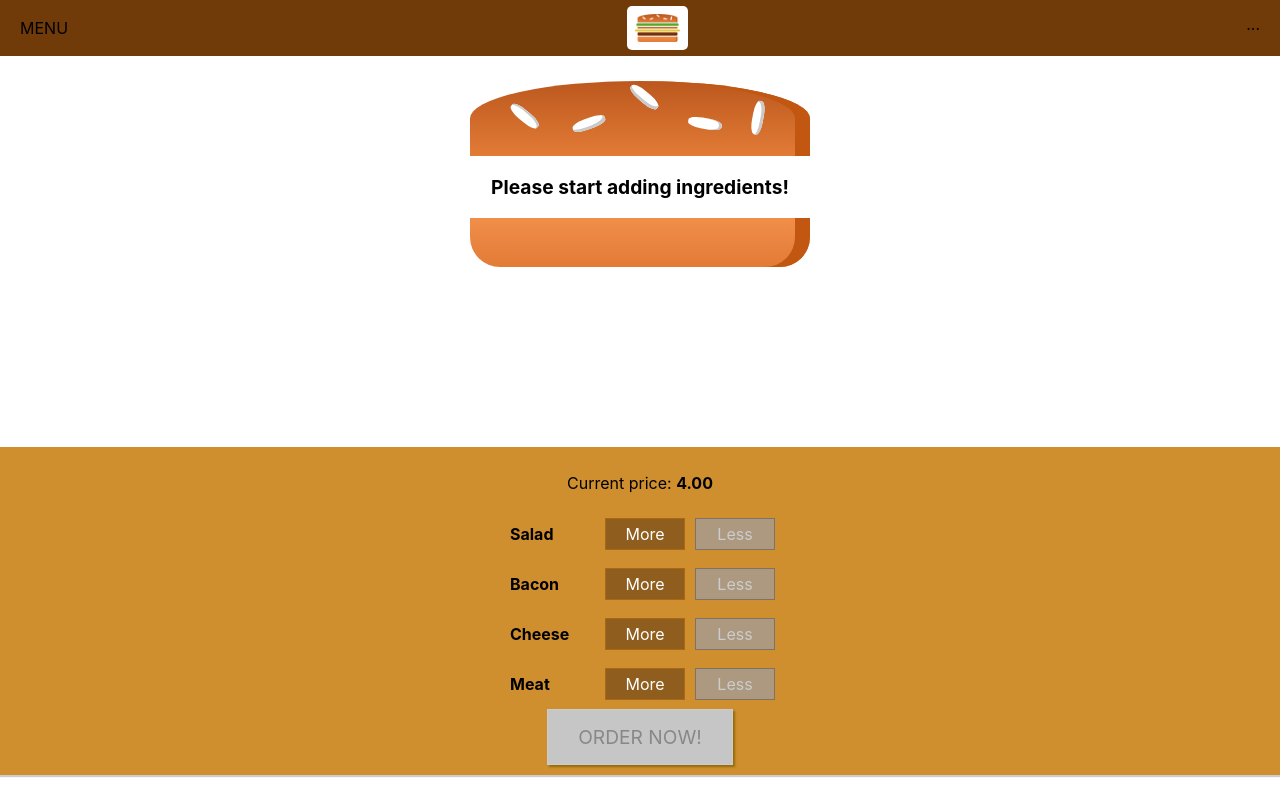
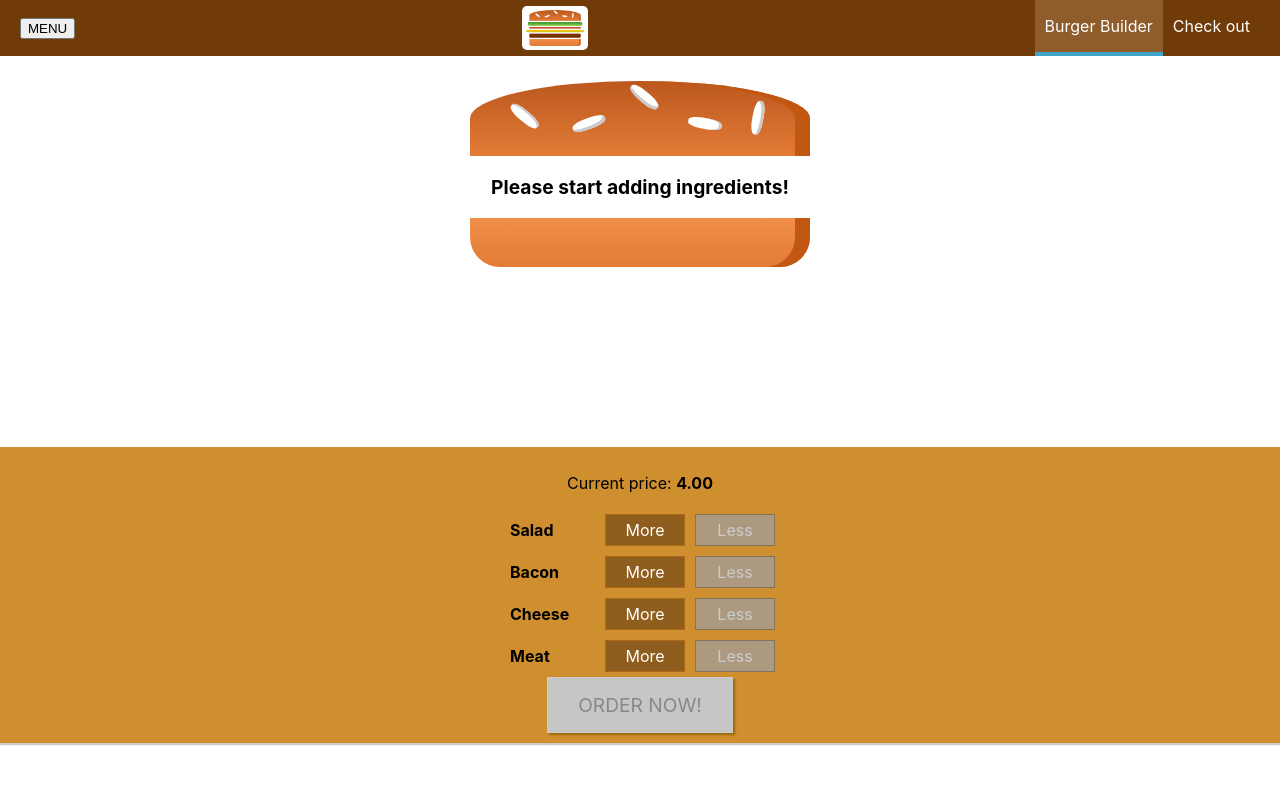
Before and after one commit to Yohandel/burger-builder, a React app: page / in a window 1280 px wide. Built offline with nearby package versions, Linux system fonts and the light colour scheme.

Commit message:
added a SideDrawe re-used the BackDrop added  mobile-visualisation

```diff
--- a/src/Components/Burger/BuildControls/BuildControl/BuildControl.css
+++ b/src/Components/Burger/BuildControls/BuildControl/BuildControl.css
@@ -2,7 +2,7 @@
     display: flex;
     justify-content: space-between;
     align-items: center;
-    margin: 5px 0;
+    margin: 1px 0;
 }
 
 .BuildControl button {
@@ -54,3 +54,10 @@
     background-color: #99703F;
     color: white;
 }
+
+@media(max-width: 499px){
+
+    .BuildControl{
+        margin: 5px 0;
+    }
+}
--- a/src/Components/Layout/Layout.js
+++ b/src/Components/Layout/Layout.js
@@ -1,15 +1,37 @@
-import React from 'react';
+import React, { Component } from 'react';
 import Auxiliar from '../../hoc/Auxiliar';
 import classes from './Layout.css';
 import Toolbar from '../Navigation/Toolbar/Toolbar'
+import SideDrawer from '../Navigation/SideDrawer/SideDrawer'
 
-const layout = (props) =>(
-    <Auxiliar>
-    <Toolbar/>
-    <main className='Content'>
-        {props.children}
-    </main>
-    </Auxiliar>
-);
 
-export default layout
+class Layout extends Component {
+    state = {
+        showSideDrawer: false,
+     }
+
+    sideDrawerCloseHandler = () =>{
+        this.setState({showSideDrawer:false})
+    }
+
+
+    sideDrawerOpenHandler = () =>{
+        this.setState({showSideDrawer:true})
+    }
+
+
+
+    render() {
+        return (
+            <Auxiliar>
+            <Toolbar clickedMenu={this.sideDrawerOpenHandler}/>
+            <SideDrawer open={this.state.showSideDrawer} close={this.sideDrawerCloseHandler}/>
+            <main className='Content'>
+                {this.props.children}
+            </main>
+            </Auxiliar>
+        );
+    }
+}
+
+export default Layout;
--- a/src/Components/Logo/Logo.css
+++ b/src/Components/Logo/Logo.css
@@ -1,7 +1,7 @@
 .Logo{
     background-color: white;
-    padding: 8px;
-    height: 80%;
+    padding: 4px;
+    height: 100%;
     box-sizing: border-box;
     border-radius: 5px;
 }
--- a/src/Components/Logo/Logo.js
+++ b/src/Components/Logo/Logo.js
@@ -3,7 +3,7 @@
 import classes from './Logo.css'
 
 const logo = (props) => (
-    <div className='Logo'>
+    <div className='Logo' style={{height: props.height}}>
         <img src={burgerLogo}/>
     </div>
 );
--- /dev/null
+++ b/src/Components/Navigation/NavigationItems/NavigationItem/NavigationItem.css
@@ -0,0 +1,45 @@
+.NavigationItem{
+    margin: 10px 0;
+    box-sizing: border-box;
+    display: block;
+    width: 100%;
+}
+
+.NavigationItem a{
+    color: #8f5c2c;
+    text-decoration: none;
+    width: 100%;
+    box-sizing: border-box;
+    display: block;
+}
+
+.NavigationItem a:hover,
+.NavigationItem a:active,
+.NavigationItem a.active{
+    color: #40a4c8;
+}
+
+@media(min-width:500px){
+.NavigationItem{
+    margin: 0;
+    display: flex;
+    height: 100%;
+    width: auto;
+    align-items: center;
+}
+
+.NavigationItem a{
+    color: white;
+    text-decoration: none;
+    padding: 16px 10px;
+    border-bottom: 4px solid transparent;
+}
+
+.NavigationItem a:hover,
+.NavigationItem a:active,
+.NavigationItem a.active{
+    background-color: #8f5c2c;
+    border-bottom: 4px solid #40a4c8;
+    color: white;
+}
+}
--- /dev/null
+++ b/src/Components/Navigation/NavigationItems/NavigationItem/NavigationItem.js
@@ -0,0 +1,13 @@
+import React from 'react'
+import classes from './NavigationItem.css'
+
+const NavigationItem = (props) => (
+    <li className='NavigationItem'>
+        <a
+        href={props.link}
+        className={props.active ? 'active': null}
+        >{props.children}</a>
+    </li>
+)
+
+export default NavigationItem
--- /dev/null
+++ b/src/Components/Navigation/NavigationItems/NavigationItems.css
@@ -0,0 +1,15 @@
+.NavigationItems{
+    margin: 0;
+    padding:0;
+    list-style: none;
+    display: flex;
+    flex-flow: column;
+    align-items: center;
+    height: 100%;
+}
+
+@media(min-width:500px){
+    .NavigationItems{
+        flex-flow: row;
+    }
+}
--- a/src/Components/Navigation/NavigationItems/NavigationItems.js
+++ b/src/Components/Navigation/NavigationItems/NavigationItems.js
@@ -1,8 +1,11 @@
 import React from 'react';
+import classes from './NavigationItems.css'
+import NavigationItem from './NavigationItem/NavigationItem'
 
 const navigationItems = () => (
-    <ul>
-        <li><a href='/'>A link</a></li>
+    <ul className='NavigationItems'>
+        <NavigationItem link="/" active >Burger Builder</NavigationItem>
+        <NavigationItem link="/" >Check out</NavigationItem>
     </ul>
 )
 
--- /dev/null
+++ b/src/Components/Navigation/SideDrawer/SideDrawer.css
@@ -0,0 +1,33 @@
+.SideDrawer{
+    position: fixed;
+    width: 280px;
+    max-width: 70%;
+    height: 100%;
+    left: 0;
+    top: 0;
+    z-index: 200;
+    background-color: white;
+    padding: 32px 16px;
+    box-sizing: border-box;
+    transition: transform 0.3s ease-out;
+}
+
+
+@media(min-width: 500px){
+
+    .SideDrawer{
+        display: none;
+    }
+}
+.Open{
+    transform: translateX(0);
+}
+
+ .Close{
+    transform: translateX(-100%)
+}
+
+.customLogo{
+    height: 8%;
+    margin-bottom: 32px;
+}
--- /dev/null
+++ b/src/Components/Navigation/SideDrawer/SideDrawer.js
@@ -0,0 +1,29 @@
+import React from 'react'
+import Logo from '../../Logo/Logo'
+import NavigationItems from '../NavigationItems/NavigationItems'
+import classes from './SideDrawer.css'
+import Backdrop from '../../UI/Backdrop/Backdrop'
+import Auxiliar from '../../../hoc/Auxiliar'
+const SideDrawer = (props) => {
+
+    let attachedClasses = ['SideDrawer', 'Close'];
+    if (props.open) {
+        attachedClasses = ['SideDrawer','Open'];
+    }
+
+    return (
+        <Auxiliar>
+            <Backdrop show={props.open} clicked={props.close}/>
+            <div className={attachedClasses.join(' ')}>
+                <div className='customLogo'>
+                <Logo/>
+                </div>
+                <nav>
+                    <NavigationItems/>
+                </nav>
+            </div>
+        </Auxiliar>
+    )
+}
+
+export default SideDrawer
--- a/src/Components/Navigation/Toolbar/Toolbar.css
+++ b/src/Components/Navigation/Toolbar/Toolbar.css
@@ -16,3 +16,11 @@
 .Toolbar nav{
     height:50%;
 }
+
+@media(max-width: 499px){
+
+    .DesktopOnly{
+        display: none;
+    }
+
+}
--- a/src/Components/Navigation/Toolbar/Toolbar.js
+++ b/src/Components/Navigation/Toolbar/Toolbar.js
@@ -1,13 +1,15 @@
 import React from 'react';
 import classes from './Toolbar.css'
 import Logo from '../../Logo/Logo'
+import NavigationItems from '../NavigationItems/NavigationItems'
 
 const toolbar = (props) => (
     <header className='Toolbar'>
-        <div>MENU</div>
-        <Logo/>
-        <nav>
-            ...
+        <button onClick={props.clickedMenu} >MENU</button>
+        <Logo
+        height="80%"/>
+        <nav className='DesktopOnly'>
+            <NavigationItems/>
         </nav>
     </header>
 );
```
